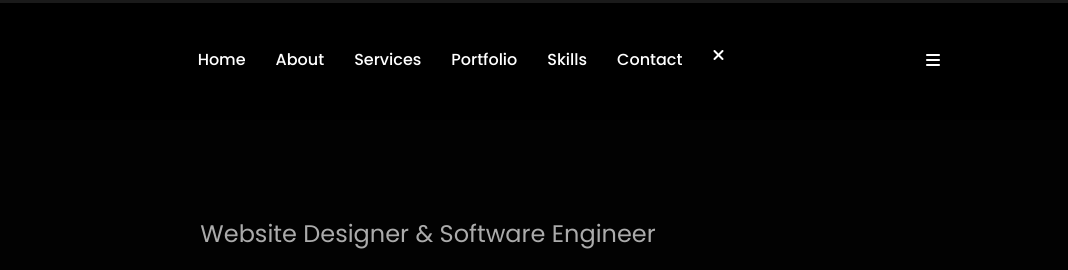
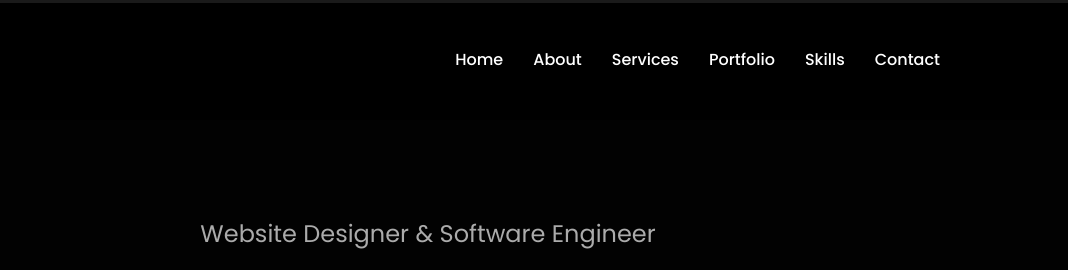
Before and after one commit to varshini2304/Portfolio_1, a plain HTML site: page index.html in a window 1280 px wide. Shown: the top 270 px of the page, 212-1280 px from the left. Drawn offline with Linux system fonts and the light colour scheme.

Commit message:
chaned pic

```diff
--- a/index.html
+++ b/index.html
@@ -39,9 +39,7 @@
             <li><a href="#portfolio">Portfolio</a></li>
             <li><a href="#skills">Skills</a></li>
             <li><a href="#contact">Contact</a></li>
-            <i class="fas fa-times" onclick="closemenu()"></i>
           </ul>
-          <i class="fas fa-bars" onclick="openmenu()"></i>
         </nav>
         <div class="header-text">
           <p class="typing-text">Website Designer & Software Engineer</p>
```
Also changed, not shown: images/me.jpg, 1 other file.
